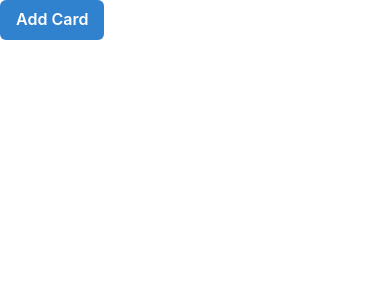
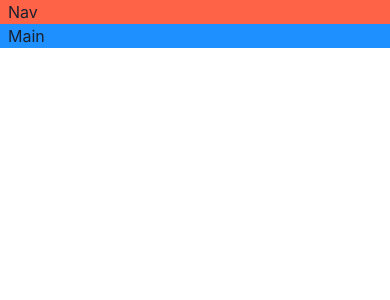
Before and after one commit to meisammofidi/game-hub, a React (Vite) app: page / in a window 390 px wide. Shown: the top 300 px of the page. Built offline with nearby package versions, Linux system fonts and the light colour scheme.

Commit message:
Build responsive layout

```diff
--- a/src/App.tsx
+++ b/src/App.tsx
@@ -1,9 +1,26 @@
-import { Button } from '@chakra-ui/react'
+import { Grid, GridItem, Show } from '@chakra-ui/react';
 
 function App() {
-
-  return <Button colorScheme='blue'>Add Card</Button>
-
+  return (
+    <Grid
+      templateAreas={{
+        base: `"nav" "main"`,
+        lg: `"nav nav" "aside main"`,
+      }}
+    >
+      <GridItem pl={2} bg="tomato" area="nav">
+        Nav
+      </GridItem>
+      <Show above='lg'>
+        <GridItem pl={2} bg="gold" area="aside">
+          Aside
+        </GridItem>
+      </Show>
+      <GridItem pl={2} bg="dodgerblue" area="main">
+        Main
+      </GridItem>
+    </Grid>
+  );
 }
 
-export default App
+export default App;
```
